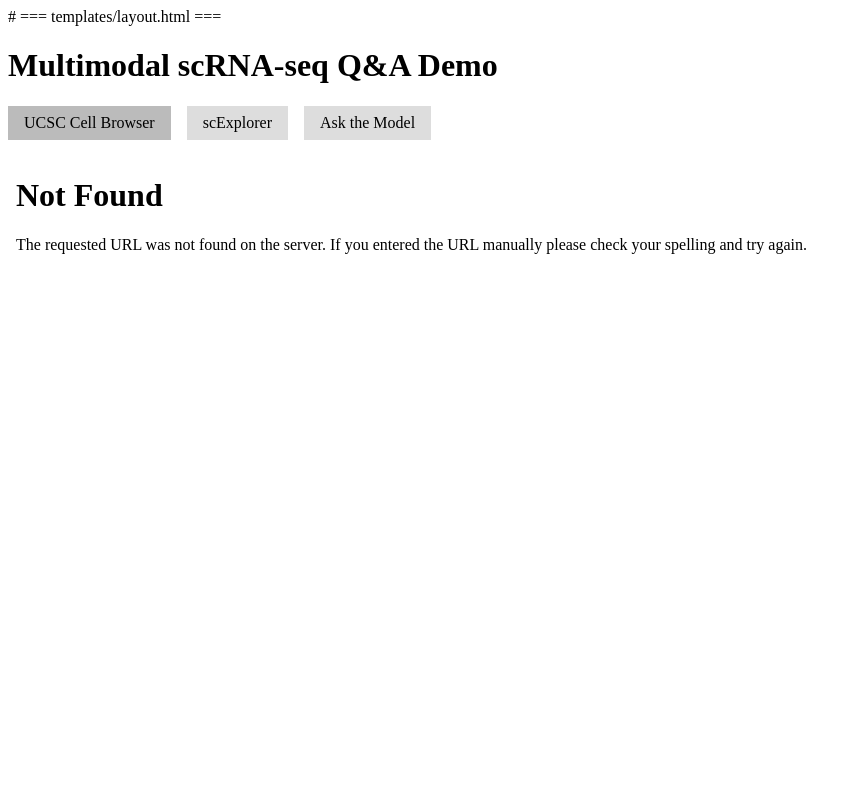
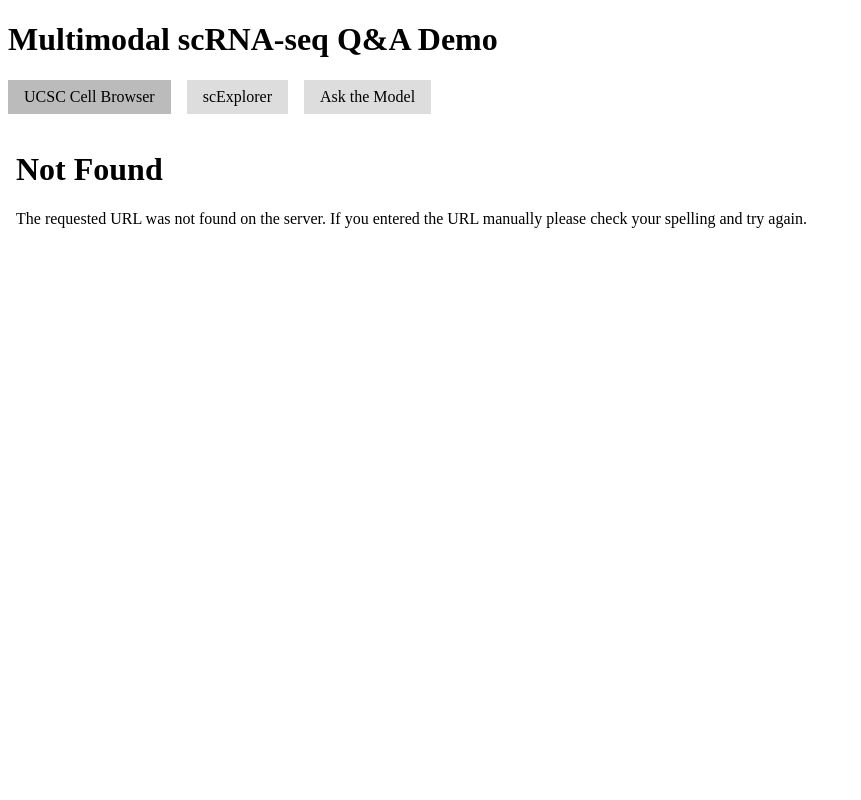
Before and after one commit to chinghuei/bioverse_demo, a Flask app: page / in a window 1280 px wide. Shown: the whole page, without its empty margins (0-861 px from the left). Run offline with Flask 3, Linux system fonts and the light colour scheme.

Commit message:
Update layout.html

```diff
--- a/templates/layout.html
+++ b/templates/layout.html
@@ -1,4 +1,3 @@
-# === templates/layout.html ===
 <!DOCTYPE html>
 <html>
 <head>
```
